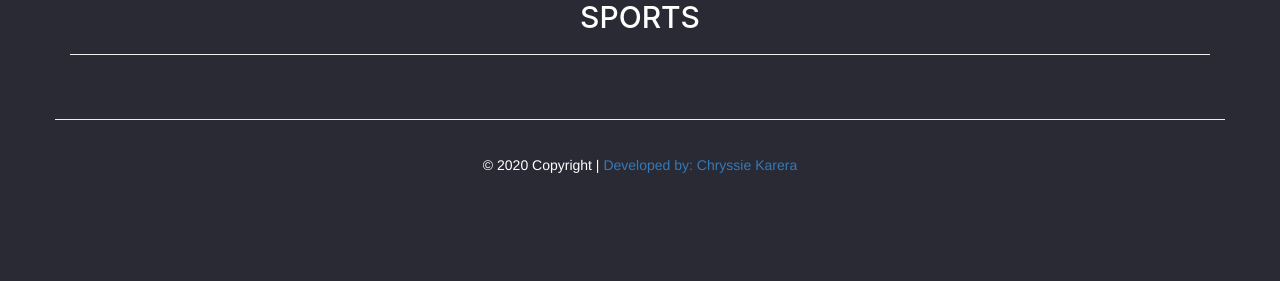
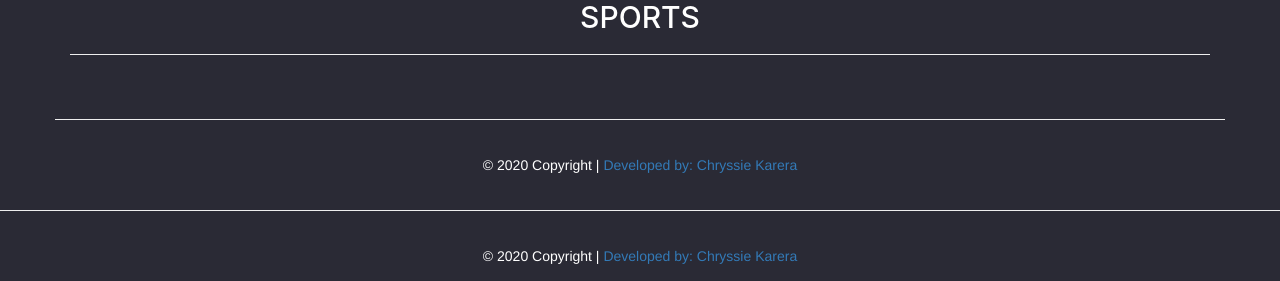
Before and after one commit to KaChryssie/News, a Flask app: template app/template/index.html in a window 1280 px wide. Shown: the part 1862-2143 px from the top of the page. Before the commit the page ends 2035 px from the top, so only its background shows below. Run offline with Flask 2, Linux system fonts and the light colour scheme; the template is opened without the code that fills it, so the values that code supplies are empty; some libraries are stand-ins or nearby versions.

Commit message:
add the footer

```diff
--- a/app/template/index.html
+++ b/app/template/index.html
@@ -80,7 +80,13 @@
             {{macro.displaySourceList(sports)}}
         </div>
     </div>
-
+    <hr>
+    <!-- footer -->
+    <footer class="container-fluid" style="padding: 15px;">
+      <div class="footer-copyright text-center py-3" style = "color : white;">© 2020 Copyright |
+      <a href="#"> Developed by: Chryssie Karera</a>
+      </div>
+    </footer>
 {% endblock %}
 </body>
 
```
